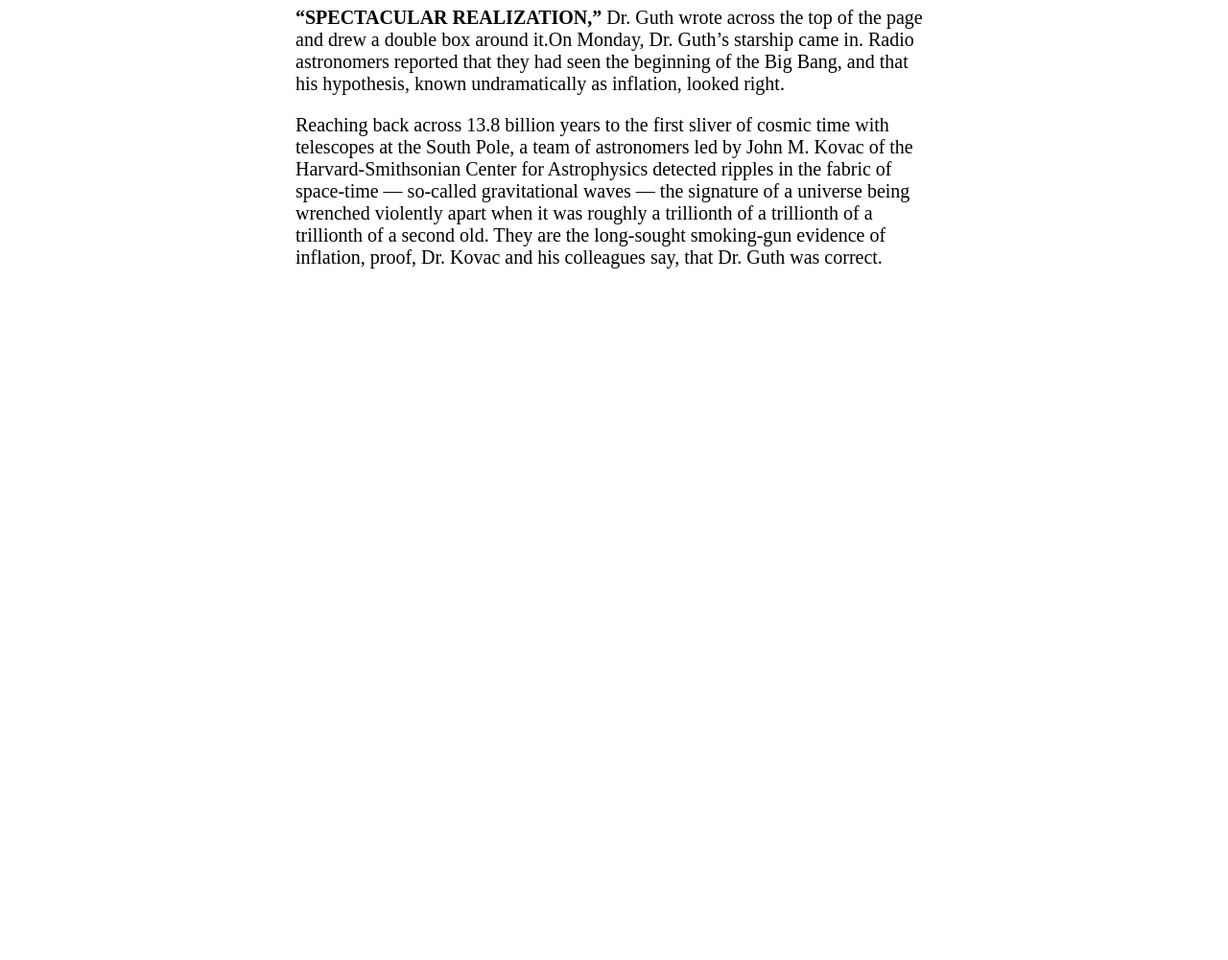
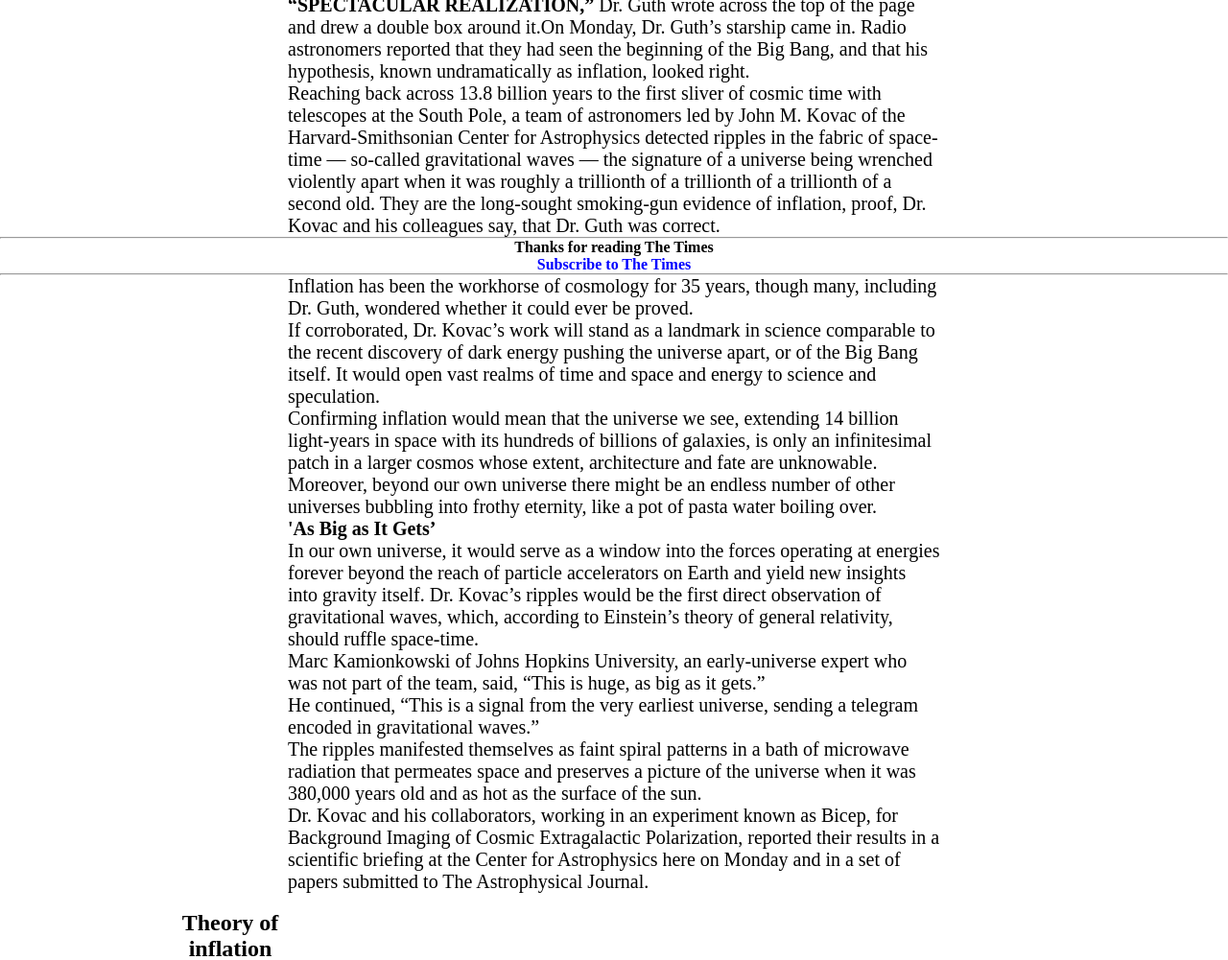
Before and after one commit to iLynette/Positioning-and-floating-elements, a plain HTML site: page index.html in a window 1280 px wide. Shown: the part 1219-2220 px from the top of the page at 96% size. Before the commit the page ends 1519 px from the top, so only its background shows below. Drawn offline with Linux system fonts and the light colour scheme.

Commit message:
more changes on both html and css files

```diff
--- a/index.html
+++ b/index.html
@@ -28,10 +28,13 @@
         <h2>Space Ripples Reveal Big Bang's<br>Smoking Gun</h2><br>
         <img src="/images/mainpic.jpg">
         <p>Alan Guth was one of the first physicists to hypothesize the existence of inflation, which explains how the universe expanded so uniformly and so<br>quickly in the instant after the Big Bang 13.8 billion years ago.Credit...Rick Friedman for The New York Times</p>
+        <br>
     </div>
     <div class="author">
         <h4>By <a href="#">Dennis Overby</a></h4>
+        <br>
         <p>March 17, 2014</p>
+        <br>
     </div>
     <div class="pics">
         <img src="/images/facebook.png">
@@ -46,11 +49,36 @@
 
         <p>He was trying to understand why there was no trace of some exotic particles that should have been created in the Big Bang. Instead he discovered what might have made the universe bang to begin with. A potential hitch in the presumed course of cosmic evolution could have infused space itself with a special energy that exerted a repulsive force, causing the universe to swell faster than the speed of light for a prodigiously violent instant.</p>
 
-          <p>If true, the rapid engorgement would solve paradoxes like why the heavens look uniform from pole to pole and not like a jagged, warped mess. The enormous ballooning would iron out all the wrinkles and irregularities. Those particles were not missing, but would be diluted beyond detection, like spit in the ocean.
+        <p>If true, the rapid engorgement would solve paradoxes like why the heavens look uniform from pole to pole and not like a jagged, warped mess. The enormous ballooning would iron out all the wrinkles and irregularities. Those particles were not missing, but would be diluted beyond detection, like spit in the ocean.
 
-            <p><strong>“SPECTACULAR REALIZATION,”</strong> Dr. Guth wrote across the top of the page and drew a double box around it.On Monday, Dr. Guth’s starship came in. Radio astronomers reported that they had seen the beginning of the Big Bang, and that his hypothesis, known undramatically as inflation, looked right.</p>
+        <p><strong>“SPECTACULAR REALIZATION,”</strong> Dr. Guth wrote across the top of the page and drew a double box around it.On Monday, Dr. Guth’s starship came in. Radio astronomers reported that they had seen the beginning of the Big Bang, and that his hypothesis, known undramatically as inflation, looked right.</p>
 
-            <p>Reaching back across 13.8 billion years to the first sliver of cosmic time with telescopes at the South Pole, a team of astronomers led by John M. Kovac of the Harvard-Smithsonian Center for Astrophysics detected ripples in the fabric of space-time — so-called gravitational waves — the signature of a universe being wrenched violently apart when it was roughly a trillionth of a trillionth of a trillionth of a second old. They are the long-sought smoking-gun evidence of inflation, proof, Dr. Kovac and his colleagues say, that Dr. Guth was correct.</p>
+        <p>Reaching back across 13.8 billion years to the first sliver of cosmic time with telescopes at the South Pole, a team of astronomers led by John M. Kovac of the Harvard-Smithsonian Center for Astrophysics detected ripples in the fabric of space-time — so-called gravitational waves — the signature of a universe being wrenched violently apart when it was roughly a trillionth of a trillionth of a trillionth of a second old. They are the long-sought smoking-gun evidence of inflation, proof, Dr. Kovac and his colleagues say, that Dr. Guth was correct.</p>
+    </div>
+    <div class="snippet">
+        <hr>
+        <p>Thanks for reading The Times</p>
+        <a href="#">Subscribe to The Times</a>
+        <hr>
+    </div>
+    <div class="writings">
+        <p>Inflation has been the workhorse of cosmology for 35 years, though many, including Dr. Guth, wondered whether it could ever be proved.</p>
+        <p>If corroborated, Dr. Kovac’s work will stand as a landmark in science comparable to the recent discovery of dark energy pushing the universe apart, or of the Big Bang itself. It would open vast realms of time and space and energy to science and speculation.</p>
+        <p>Confirming inflation would mean that the universe we see, extending 14 billion light-years in space with its hundreds of billions of galaxies, is only an infinitesimal patch in a larger cosmos whose extent, architecture and fate are unknowable. Moreover, beyond our own universe there might be an endless number of other universes bubbling into frothy eternity, like a pot of pasta water boiling over.</p>
+        <p><strong>'As Big as It Gets’</strong></p>
+        <p>In our own universe, it would serve as a window into the forces operating at energies forever beyond the reach of particle accelerators on Earth and yield new insights into gravity itself. Dr. Kovac’s ripples would be the first direct observation of gravitational waves, which, according to Einstein’s theory of general relativity, should ruffle space-time.</p>
+
+        <p>Marc Kamionkowski of Johns Hopkins University, an early-universe expert who was not part of the team, said, “This is huge, as big as it gets.”</p>
+
+        <p>He continued, “This is a signal from the very earliest universe, sending a telegram encoded in gravitational waves.”</p>
+        <p>The ripples manifested themselves as faint spiral patterns in a bath of microwave radiation that permeates space and preserves a picture of the universe when it was 380,000 years old and as hot as the surface of the sun.</p>
+
+        <p>Dr. Kovac and his collaborators, working in an experiment known as Bicep, for Background Imaging of Cosmic Extragalactic Polarization, reported their results in a scientific briefing at the Center for Astrophysics here on Monday and in a set of papers submitted to The Astrophysical Journal.</p>
+    </div>
+    <br>
+    <div class="inflation">
+        <h2>Theory of inflation</h2>
+        <img src="/images/inflationTheory.png">
     </div>
 </body>
 </html>
--- a/main.css
+++ b/main.css
@@ -1,9 +1,13 @@
+* {
+    margin: 0;
+    padding: 0;
+}
 .nav-bar {
     width: 100%;
     height: 80px;
     margin: 0;
-    background-color: white;
-    position: fixed;
+    background-color: grey;
+    position: sticky;
 }
 .left img {
     height: 20px;
@@ -47,6 +51,7 @@ h2 {
 .pics {
     float: right;
     margin-right: 310px;
+    margin-left: 300px;
 }
 .writings {
     font-size: 20px;
@@ -54,3 +59,17 @@ h2 {
     margin-right: 300px;
 
 }
+.snippet {
+    text-align: center;
+    font-weight: bold;
+}
+.snippet a {
+    text-decoration: none;
+    color: blue;
+}
+.inflation {
+    margin-left: 150px;
+}
+.inflation h2 {
+    margin-right: 950px;
+}
```
Also changed, not shown: images/inflation-945.png (deleted).
